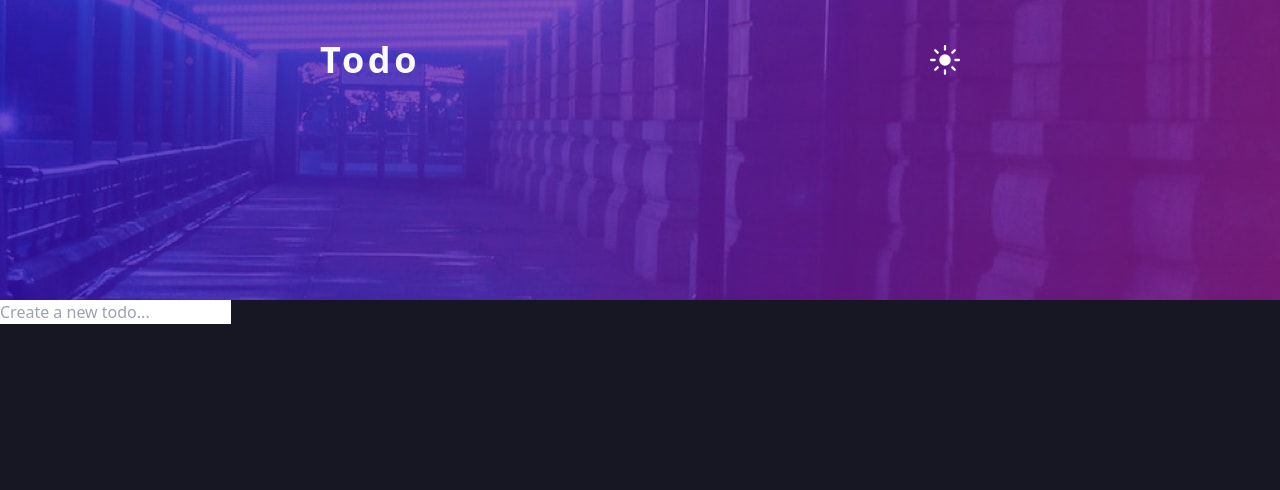
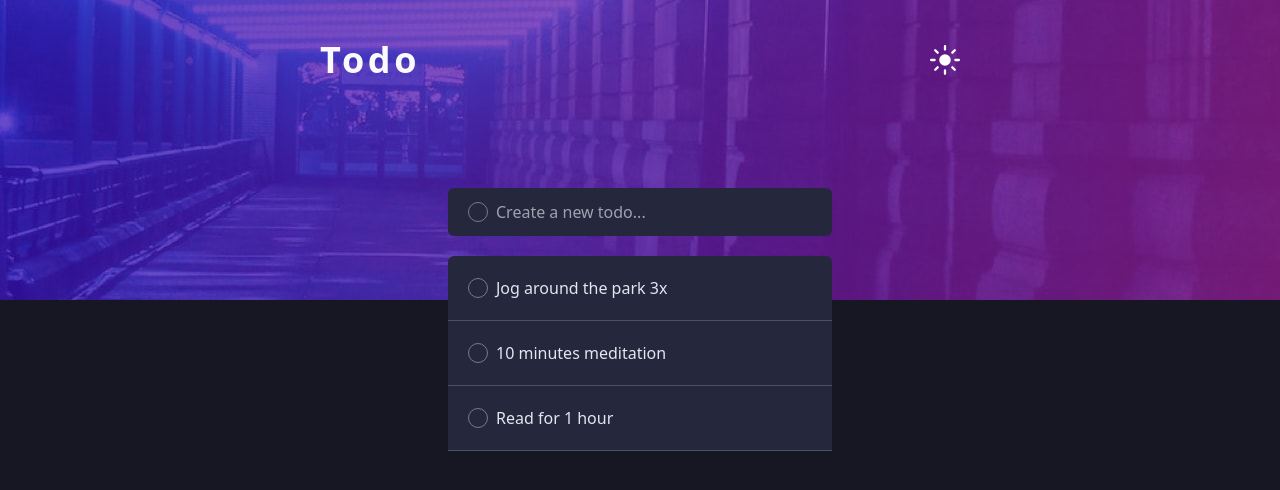
Before and after one commit to NikaBotchorishvili/todo-fullstack, a React (Vite) app in the folder front-end/: page / in a window 1280 px wide. Shown: the top 490 px of the page. Built offline with nearby package versions, Linux system fonts and the light colour scheme.

Commit message:
started working on the list both light and dark mode

```diff
--- a/front-end/index.html
+++ b/front-end/index.html
@@ -13,7 +13,7 @@
 		/>
 	</head>
 	<body>
-		<div id="root" class="dark:bg-veryDarkBlue min-h-[100dvh]"></div>
+		<div id="root" class="dark:bg-darkVeryDarkBlue min-h-[100dvh]"></div>
 		<script type="module" src="/src/main.tsx"></script>
 	</body>
 </html>
--- /dev/null
+++ b/front-end/src/components/Common/Top.tsx
@@ -0,0 +1,9 @@
+function Top({children}: {children: React.ReactNode}) {
+    return (
+        <main className=" -translate-y-28 mx-auto">
+            {children}
+        </main>
+    );
+}
+
+export default Top;
--- /dev/null
+++ b/front-end/src/components/TaskList/AddForm.tsx
@@ -0,0 +1,15 @@
+
+function AddForm() {
+    return (
+        <form className="relative md:w-[30%]">
+        <input
+            type="text"
+            placeholder="Create a new todo..."
+            className="px-10 md:px-12 py-3 rounded-md w-full dark:bg-darkVeryDarkDesaturatedBlue dark:text-veryLightGray"
+        />
+        <button className="absolute w-[20px] h-[20px] border dark:border-darkGrayishBlue border-veryLightGrayishBlue rounded-full top-1/2 left-5 -translate-y-1/2"></button>
+    </form>
+    );
+}
+
+export default AddForm;
--- /dev/null
+++ b/front-end/src/components/TaskList/List.tsx
@@ -0,0 +1,22 @@
+function List() {
+	return (
+		<section className="md:w-[30%]">
+			<ul className="w-full [&>*:first-child]:rounded-t-md ">
+				<li className="w-full relative px-12 py-5 bg-veryLightGray dark:bg-darkVeryDarkDesaturatedBlue border-b border-b-lightGrayishBlue dark:border-b-darkLighterVeryDarkGrayishBlue text-veryDarkGrayishBlue dark:text-veryLightGrayishBlue">
+					<p>Jog around the park 3x</p>
+					<button className="absolute w-[20px] h-[20px] border dark:border-darkGrayishBlue border-veryLightGrayishBlue rounded-full top-1/2 left-5 -translate-y-1/2"></button>
+				</li>
+				<li className="w-full relative px-12 py-5 bg-veryLightGray dark:bg-darkVeryDarkDesaturatedBlue border-b border-b-lightGrayishBlue dark:border-b-darkLighterVeryDarkGrayishBlue text-veryDarkGrayishBlue dark:text-veryLightGrayishBlue">
+					<p>10 minutes meditation</p>
+					<button className="absolute w-[20px] h-[20px] border dark:border-darkGrayishBlue border-veryLightGrayishBlue rounded-full top-1/2 left-5 -translate-y-1/2"></button>
+				</li>
+				<li className="w-full relative px-12 py-5 bg-veryLightGray dark:bg-darkVeryDarkDesaturatedBlue border-b border-b-lightGrayishBlue dark:border-b-darkLighterVeryDarkGrayishBlue text-veryDarkGrayishBlue dark:text-veryLightGrayishBlue">
+					<p>Read for 1 hour</p>
+					<button className="absolute w-[20px] h-[20px] border dark:border-darkGrayishBlue border-veryLightGrayishBlue rounded-full top-1/2 left-5 -translate-y-1/2"></button>
+				</li>
+			</ul>
+		</section>
+	);
+}
+
+export default List;
--- a/front-end/src/components/TaskList/index.tsx
+++ /dev/null
@@ -1,11 +0,0 @@
-function TaskList() {
-    return (
-        <main>
-            <form>
-                <input type="text" placeholder="Create a new todo..."/>
-            </form>
-        </main>
-    );
-}
-
-export default TaskList;
--- a/front-end/src/components/Navbar/index.tsx
+++ b/front-end/src/views/Navbar/index.tsx
@@ -1,4 +1,4 @@
-import ThemeSwitcher from "./ThemeSwitcher";
+import ThemeSwitcher from "../../components/Navbar/ThemeSwitcher";
 
 
 function Navbar() {
--- /dev/null
+++ b/front-end/src/views/TaskList/index.tsx
@@ -0,0 +1,16 @@
+import Top from "../../components/Common/Top";
+import AddForm from "../../components/TaskList/AddForm";
+import List from "../../components/TaskList/List";
+
+function TaskList() {
+	return (
+		<Top>
+            <main className="w-screen flex flex-col gap-y-5	 items-center">
+                <AddForm />
+				<List />
+            </main>
+		</Top>
+	);
+}
+
+export default TaskList;
--- a/front-end/tailwind.config.js
+++ b/front-end/tailwind.config.js
@@ -13,17 +13,17 @@ export default {
 			veryLightGrayishBlue: "hsl(236, 33%, 92%)",
 			lightGrayishBlue: "hsl(233, 11%, 84%)",
 			darkGrayishBlue: "hsl(236, 9%, 61%)",
-			veryDarkGrayishBlue: "hsl(235, 19%, 35%)",
+			lightVeryDarkGrayishBlue: "hsl(235, 19%, 35%)",
 
 			// ### Dark Theme
 
-			veryDarkBlue: "hsl(235, 21%, 11%)",
-			veryDarkDesaturatedBlue: "hsl(235, 24%, 19%)",
-			lightGrayishBlue: "hsl(234, 39%, 85%)",
-			lightGrayishBlue: "hsl(236, 33%, 92%)", // hover
+			darkVeryDarkBlue: "hsl(235, 21%, 11%)",
+			darkVeryDarkDesaturatedBlue: "hsl(235, 24%, 19%)",
+			darkLightGrayishBlue: "hsl(234, 39%, 85%)",
+			darkLightGrayishBlue: "hsl(236, 33%, 92%)", // hover
 			darkGrayishBlue: "hsl(234, 11%, 52%)",
-			veryDarkGrayishBlue: "hsl(233, 14%, 35%)",
-			veryDarkGrayishBlue: "hsl(237, 14%, 26%)",
+			darkLighterVeryDarkGrayishBlue: "hsl(233, 14%, 35%)",
+			darkVeryDarkGrayishBlue: "hsl(237, 14%, 26%)",
 		},
 		fontFamily: {
 			josefinSans: "'Josefin Sans', sans-serif",
```
Also changed, not shown: front-end/src/App.tsx (+4 -4 lines), front-end/src/views/Login/index.tsx (renamed from front-end/src/components/Login/index.tsx), front-end/src/views/Register/index.tsx (renamed from front-end/src/components/Register/index.tsx).
